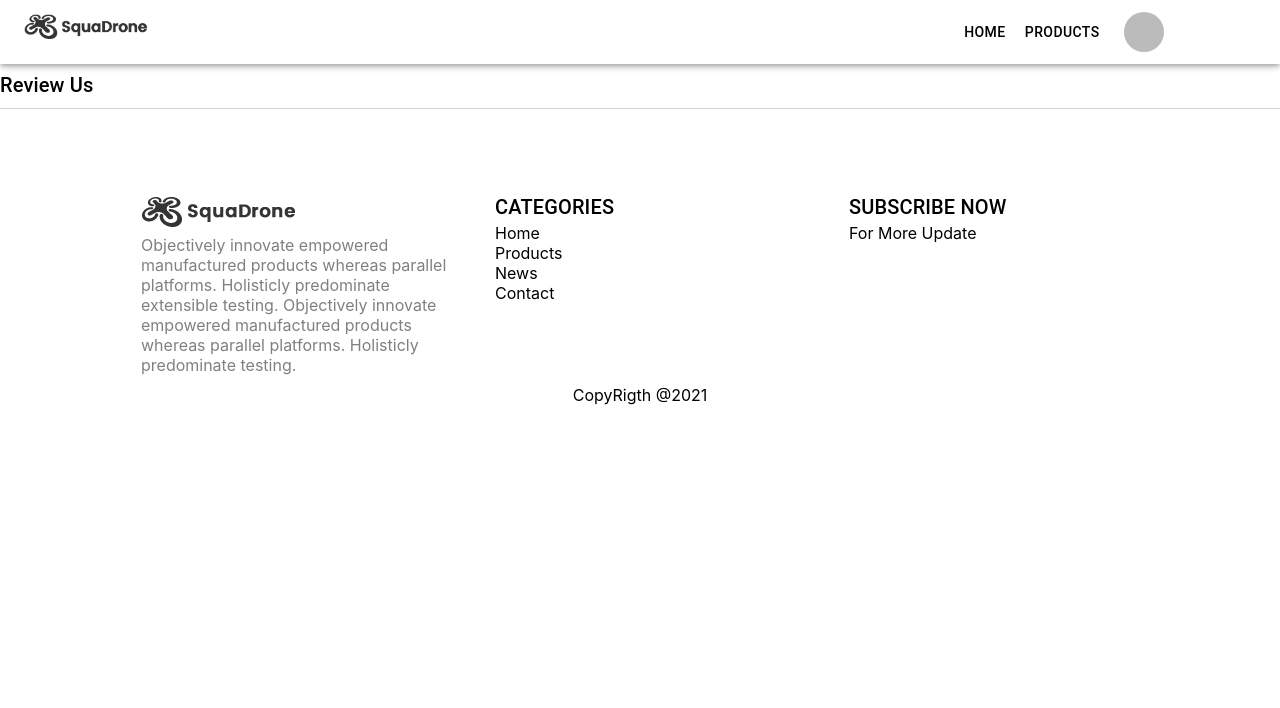
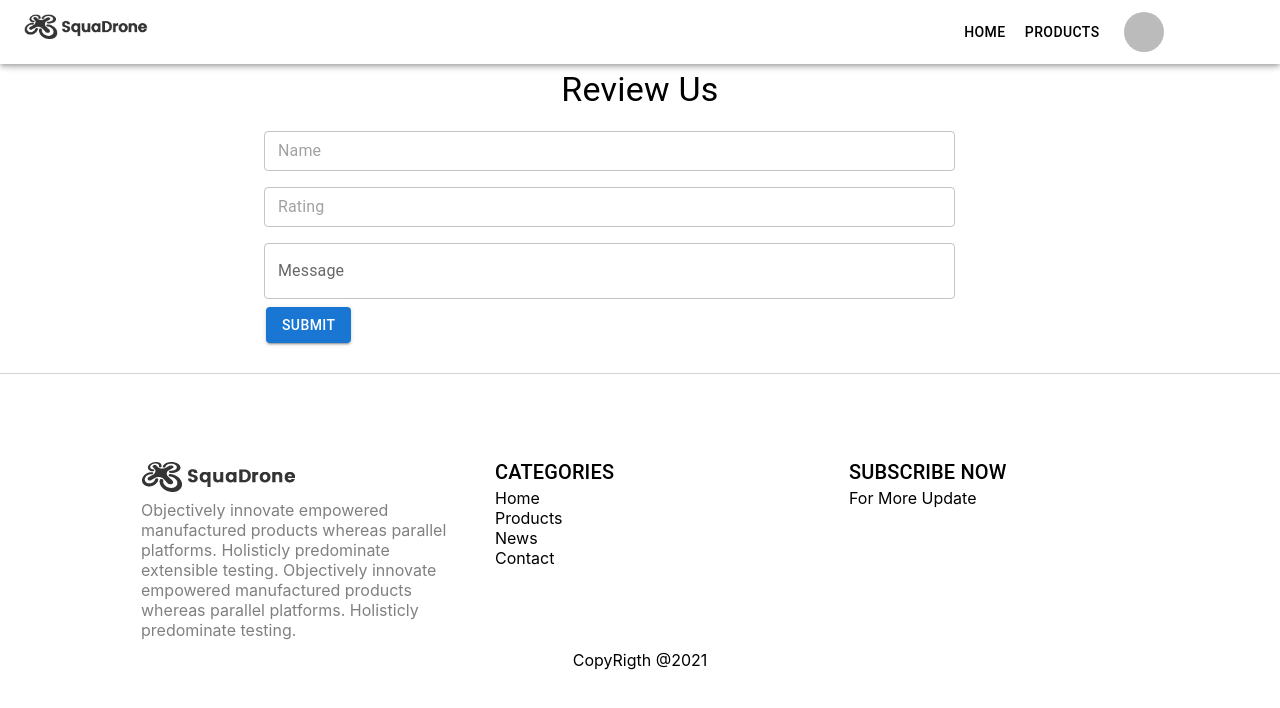
Before and after one commit to taymur12/squadrone-client-side, a React (Create React App) app: page /review in a window 1280 px wide. Shown: the top 708 px of the page. Built offline with nearby package versions, Linux system fonts and the light colour scheme; no server answers; sample sign-in values are in the browser's storage.

Commit message:
added review

```diff
--- /dev/null
+++ b/src/Components/Pages/Dashboard/Review/HomeReview/HomeReview.js
@@ -0,0 +1,29 @@
+import { Typography, Grid } from '@mui/material';
+import React, { useEffect, useState } from 'react';
+import HomeReviews from './HomeReviews';
+
+const HomeReview = () => {
+    const [clientReview, setClientReview] = useState([])
+    useEffect(()=>{
+        fetch('http://localhost:5000/reviews')
+        .then(res=>res.json())
+        .then(data => setClientReview(data))
+    },[])
+    return (
+        <div>
+            <Typography style={{textAlign:'center'}} variant='h5'>
+                Review from Clients
+            </Typography>
+            <Grid style={{width:'90%', margin:'40px auto'}} container spacing={{ xs: 2, md: 5 }} columns={{ xs: 4, sm: 8, md: 12 }}>
+
+                    {
+                        clientReview.map(review =>  <Grid item xs={12} sm={4} md={4}>
+                             <HomeReviews key={review.email} allreview={review}></HomeReviews>
+                          </Grid>)
+                    }
+                    </Grid>
+        </div>
+    );
+};
+
+export default HomeReview;
--- /dev/null
+++ b/src/Components/Pages/Dashboard/Review/HomeReview/HomeReviews.js
@@ -0,0 +1,33 @@
+import React from 'react';
+import Card from '@mui/material/Card';
+import CardContent from '@mui/material/CardContent';
+import CardMedia from '@mui/material/CardMedia';
+import Typography from '@mui/material/Typography';
+import { Button, CardActionArea, CardActions, Avatar } from '@mui/material';
+
+const HomeReviews = ({allreview}) => {
+    const {rating, message, name} = allreview
+    return (
+        <div>
+            <Card sx={{ maxWidth: 345, height:'170px', backgroundColor:'BurlyWood' }}>
+      <CardActionArea>
+         <Avatar sx={{padding:'10px', color:'black', margin:'0 auto'}} src="/broken-image.jpg" />
+        <CardContent>
+          <Typography gutterBottom variant="h6" component="div">
+          {name}
+          </Typography>
+          <Typography variant="body2" color="text.secondary">
+            {message}
+          </Typography>
+          <Typography sx={{marginTop:'10px', color:'DarkGoldenRod'}} gutterBottom variant="p" component="div">
+          Rating: {rating}
+          </Typography>
+        </CardContent>
+      </CardActionArea>
+
+    </Card>
+        </div>
+    );
+};
+
+export default HomeReviews;
--- a/src/Components/Pages/Dashboard/Review/Review.js
+++ b/src/Components/Pages/Dashboard/Review/Review.js
@@ -1,14 +1,90 @@
-import React from 'react';
-import { Typography } from '@mui/material';
+import React, { useState } from 'react';
+import { Typography, Box, TextField, Button } from '@mui/material';
+import useAuth from '../../../../hooks/useAuth';
 
 
 const Review = () => {
+
+    const {user} = useAuth()
+    const initialInfo = {name:user.displayName , email: user.email}
+    const [reviewInfo, setReviewInfo] = useState(initialInfo)
+
+    const handleOnBlur = e =>{
+        const field = e.target.name;
+        const value = e.target.value;
+        const newReview = {...reviewInfo}
+        newReview[field] = value
+        setReviewInfo(newReview)
+    }
+    const handleBookingSubmit = e =>{
+
+        const ReviewData = {...reviewInfo}
+
+        //send  data to server
+        fetch('http://localhost:5000/review', {
+            method:'POST',
+            headers: {
+                'content-type' : 'application/json'
+            },
+            body: JSON.stringify(ReviewData)
+        })
+        .then(res => res.json())
+        .then(data =>{
+            if(data.insertedId){
+                alert('Review Submit Successfully - Check it out Homepage')
+                window.location.reload();
+
+
+            }
+        })
+
+        e.preventDefault();
+    }
+
     return (
         <div>
-              <h2>My Orders</h2>
-            <Typography variant="h6" gutterBottom component="div">
+            <h2>My Orders</h2>
+            <Typography style={{textAlign:'center'}} variant="h4" gutterBottom component="div">
                 Review Us
             </Typography>
+
+            <form style={{width:'60%', margin:'0 auto', paddingBottom:'30px'}} onSubmit={handleBookingSubmit}>
+
+                        <TextField
+
+                            sx={{width:'90%', m:1}}
+                            id="outlined-size-small"
+                            placeholder='Name'
+                            size="small"
+                            name='name'
+                            onBlur={handleOnBlur}
+                            required
+                        />
+
+                        <TextField
+                            type='number'
+                            sx={{width:'90%', m:1}}
+                            id="outlined-size-small"
+                            placeholder="Rating"
+                            size="small"
+                            name='rating'
+                            inputProps={{min:0, max: 5}}
+                            onBlur={handleOnBlur}
+                            required
+                        />
+                        <TextField
+                        type='text'
+                        id="outlined-multiline-static"
+                        label="Message"
+                        rows={4}
+                        name='message'
+                        placeholder='Review Details Text'
+                        onBlur={handleOnBlur}
+                        sx={{width:'90%', m:1}}
+                    />
+
+                        <Button style={{marginLeft:'10px'}} type='Submit' variant = "contained">Submit</Button>
+                    </form>
 
         </div>
     );
--- a/src/Components/Pages/Home/Home/Home.js
+++ b/src/Components/Pages/Home/Home/Home.js
@@ -1,5 +1,6 @@
 import React from 'react';
 import Header from '../../../Shared/Header/Header';
+import HomeReview from '../../Dashboard/Review/HomeReview/HomeReview';
 import DroneExtra from '../../DroneExtra/DroneExtra';
 import HomeProducts from '../HomeProducts/HomeProducts';
 import TopBanner from '../TopBanner/TopBanner';
@@ -10,6 +11,7 @@ const Home = () => {
             <Header></Header>
             <TopBanner></TopBanner>
             <HomeProducts></HomeProducts>
+            <HomeReview></HomeReview>
             <DroneExtra></DroneExtra>
         </div>
     );
```
